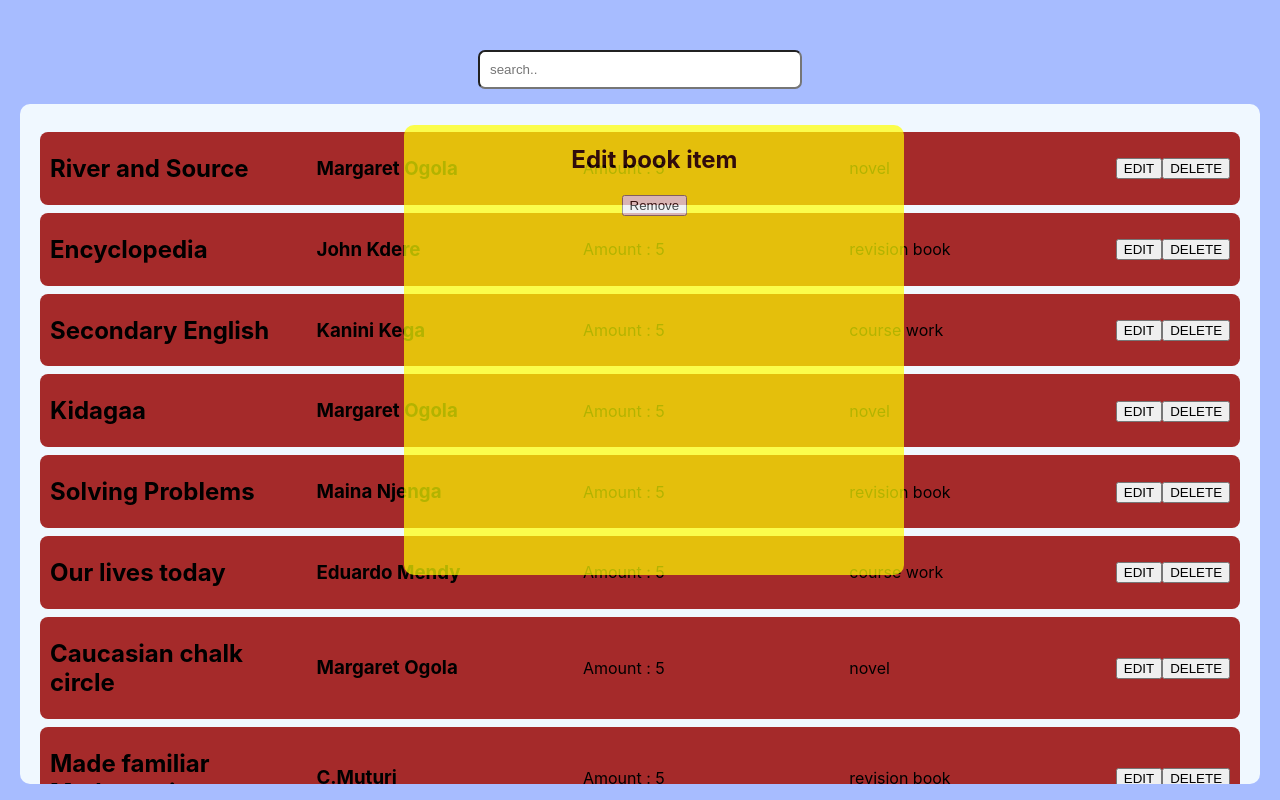
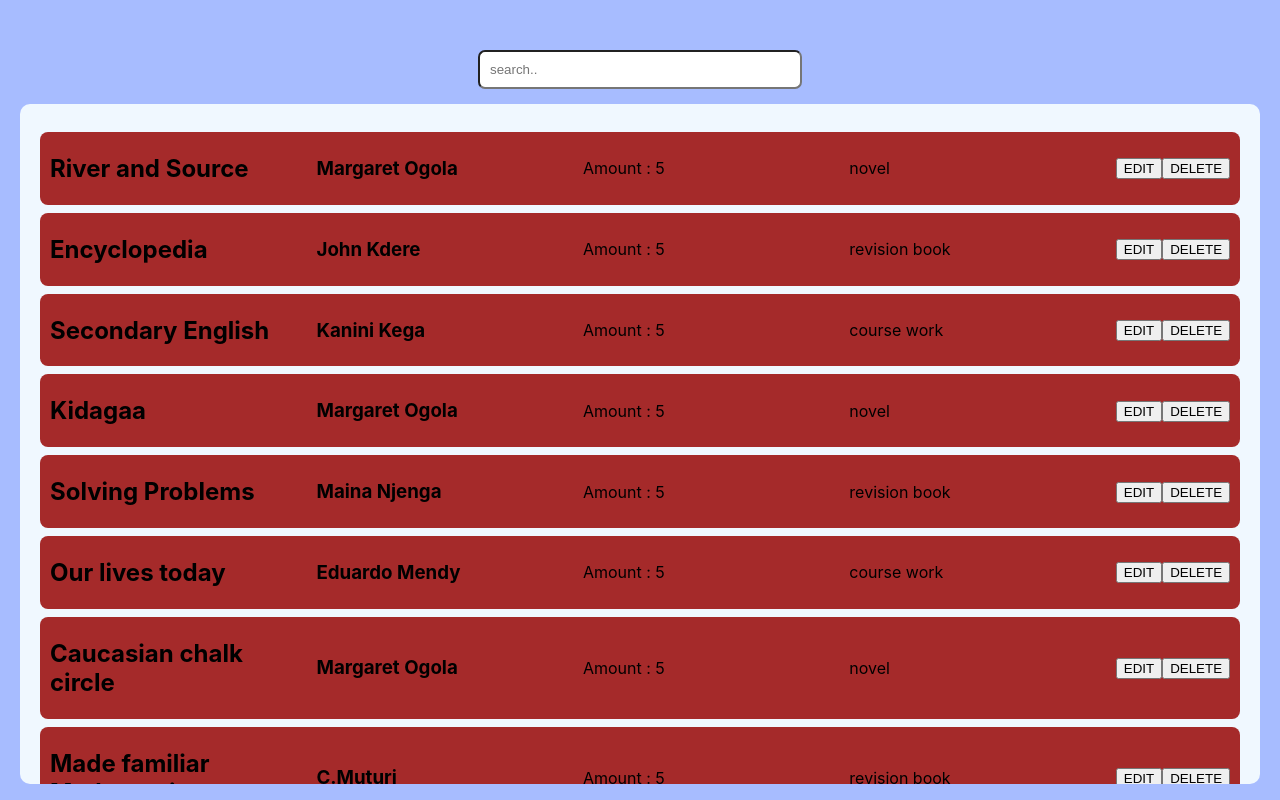
Before and after one commit to muyasamuel/LIBMS, a React (Create React App) app: page / in a window 1280 px wide. Built offline with nearby package versions, Linux system fonts and the light colour scheme.

Commit message:
Passing the show and remove edit state through usecontext to relevant elements

```diff
--- a/src/components/BookItem.js
+++ b/src/components/BookItem.js
@@ -1,6 +1,6 @@
 import './BookItem.css'
 
-function BookItem(  {  title, author, amount, category} ) {
+function BookItem(  {  title, author, amount, category , onShow} ) {
 
 
   return (
@@ -10,7 +10,7 @@ function BookItem(  {  title, author, amount, category} ) {
         <p >Amount :<span> {amount}</span></p>
         <p>{category}</p>
         <div>
-            <button>EDIT</button>
+            <button onClick={() => onShow()}>EDIT</button>
             <button>DELETE</button>
         </div>
 
--- a/src/components/EditBookItem.js
+++ b/src/components/EditBookItem.js
@@ -1,14 +1,16 @@
+
 import './EditBookItem.css'
 
-function EditBookItem() {
+function EditBookItem({onRemoveCart}) {
+
   return (
     <div className='editBookContainer'>
         <h2>Edit book item</h2>
-        <button>Remove</button>
+        <button onClick={() => onRemoveCart()} >Remove</button>
 
 
     </div>
   )
 }
 
-export default EditBookItem
+export default EditBookItem;
--- a/src/components/SearchFilter.js
+++ b/src/components/SearchFilter.js
@@ -3,9 +3,14 @@ import BookItem from './BookItem';
 import { booksAvailable } from './Data'
 import { useState } from 'react';
 import EditBookItem from './EditBookItem';
+import { useContext } from 'react'
+import { EditContext } from '../store/editContext'
 
 
 function SearchFilter() {
+    const {  editCartSeen, removeEditCart,  showEditCart} = useContext(EditContext);
+
+
   const [searchInput, setSearchInput] = useState('');
   const [filteredResults, setFilteredResults] = useState([]);
 
@@ -32,20 +37,20 @@ function SearchFilter() {
     <div className='searchContainer'>
 
         <div className='wrapper'>
-            <EditBookItem />
+             {editCartSeen && <EditBookItem onRemoveCart={removeEditCart} />}
             <div className='inputDiv'> <input type='text'  placeholder='search..'  onChange={(e) => searchItems(e.target.value)}/></div>
 
             <div className='content'>
             {searchInput.length > 0 ? (
                     filteredResults.map((item) => {
                         return (
-                            <BookItem  key={item.id} {...item}/>
+                            <BookItem  key={item.id} {...item} onShow={showEditCart}/>
                         )
                     })
                 ) : (
                     booksAvailable.map((item) => {
                         return (
-                           <BookItem  key={item.id} {...item}/>
+                           <BookItem  key={item.id} {...item} onShow={showEditCart} />
                         )
                     })
                 )
--- a/src/index.js
+++ b/src/index.js
@@ -2,11 +2,15 @@ import React from 'react';
 import ReactDOM from 'react-dom/client';
 import './index.css';
 import App from './App';
+import { EditProvider } from './store/editContext';
 
 
 const root = ReactDOM.createRoot(document.getElementById('root'));
 root.render(
-  <React.StrictMode>
+  <EditProvider>
+    <React.StrictMode>
     <App />
   </React.StrictMode>
+  </EditProvider>
+
 );
--- a/src/store/editContext.js
+++ b/src/store/editContext.js
@@ -1,6 +1,6 @@
 import { createContext, useState } from "react";
 
-const editContext = createContext();
+const EditContext = createContext();
 
 const EditProvider = ({children}) => {
    const [ editCartSeen, setEditCartSeen] =  useState(false);
@@ -15,15 +15,15 @@ const EditProvider = ({children}) => {
 
 
     return (
-        <editContext.Provider value={{
+        <EditContext.Provider value={{
             editCartSeen,
             showEditCart,
             removeEditCart
 
         }}>
             {children}
-        </editContext.Provider>
+        </EditContext.Provider>
     )
 };
 
-export { editContext, EditProvider}
+export { EditContext, EditProvider}
```
